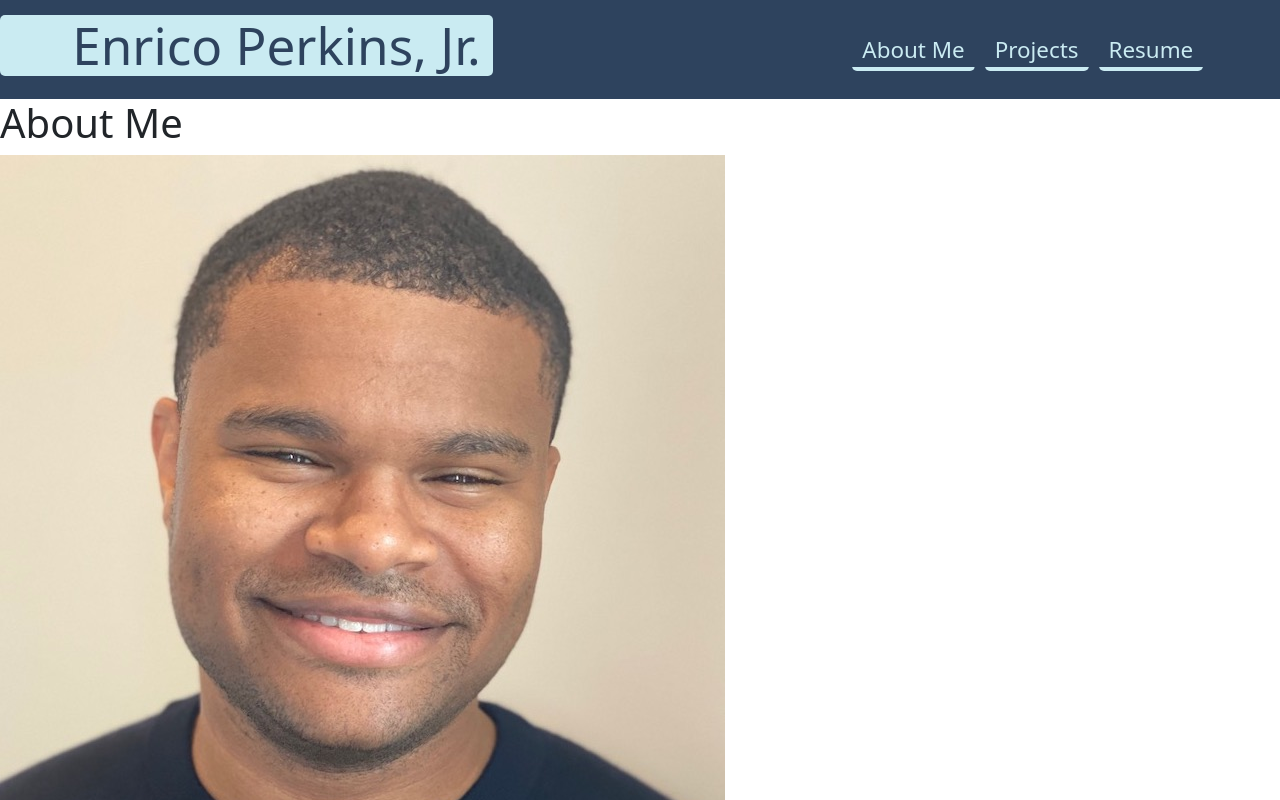
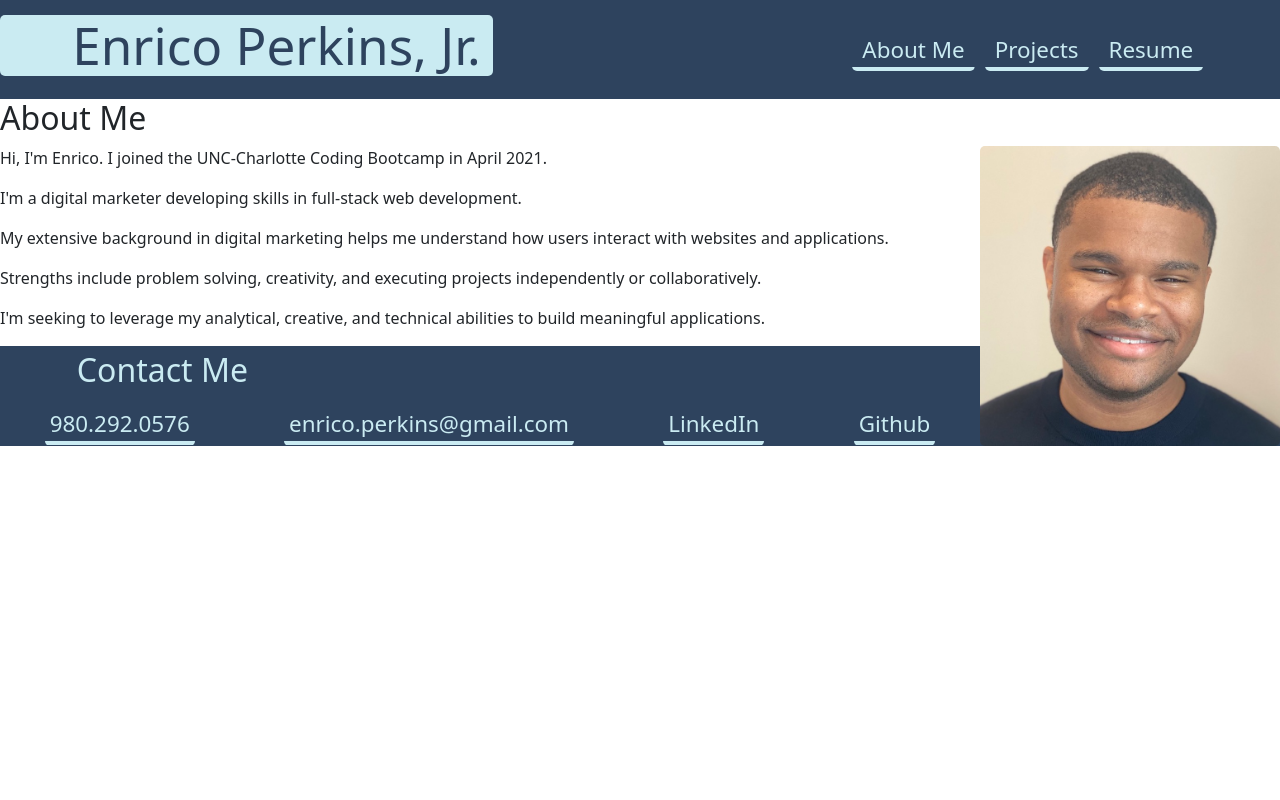
Before and after one commit to evperkinsjr/react-portfolio, a React (Create React App) app: page / in a window 1280 px wide. Shown: the top 800 px of the page. Built offline with nearby package versions, Linux system fonts and the light colour scheme.

Commit message:
added CSS to about component

```diff
--- a/src/components/About/index.js
+++ b/src/components/About/index.js
@@ -1,18 +1,19 @@
 import React from 'react';
+import "./style.css";
 
 function About() {
     return (
-        <div>
-            <h1>About Me</h1>
+        <section className="page-section">
+            <h2>About Me</h2>
             <div>
-                <img src="../../assets/profile-photo.jpg" alt="Enrico Perkins Jr"/>
+                <img className="profile-photo" src="../../assets/profile-photo.jpg" alt="Enrico Perkins Jr"/>
                 <p>Hi, I'm Enrico. I joined the UNC-Charlotte Coding Bootcamp in April 2021.</p>
                 <p>I'm a digital marketer developing skills in full-stack web development.</p>
                 <p>My extensive background in digital marketing helps me understand how users interact with websites and applications.</p>
                 <p>Strengths include problem solving, creativity, and executing projects independently or collaboratively.</p>
                 <p>I'm seeking to leverage my analytical, creative, and technical abilities to build meaningful applications.</p>
             </div>
-        </div>
+        </section>
     );
 }
 
--- /dev/null
+++ b/src/components/About/style.css
@@ -0,0 +1,5 @@
+.profile-photo {
+    float: right;
+    border-radius: 5px;
+    max-height: 300px;
+}
```
